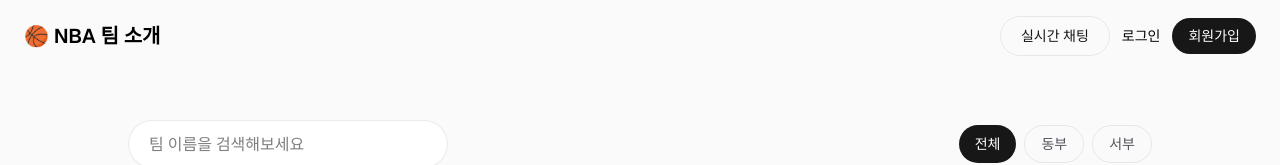
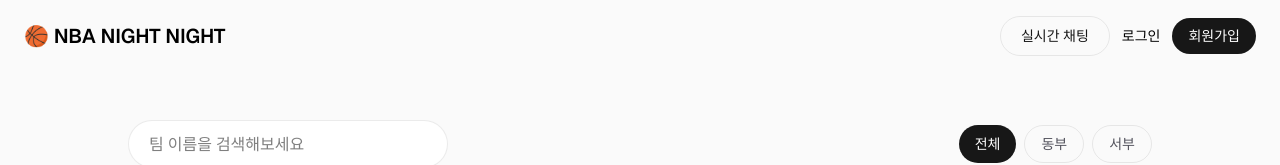
Before and after one commit to kgwabc/NBA, a Next.js app: page / in a window 1280 px wide. Shown: the top 165 px of the page. Built offline with nearby package versions, Linux system fonts and the light colour scheme; no server answers.

Commit message:
Rename site to NBA NIGHT NIGHT

```diff
--- a/app/layout.tsx
+++ b/app/layout.tsx
@@ -13,7 +13,7 @@ const geistMono = Geist_Mono({
 });
 
 export const metadata: Metadata = {
-  title: "NBA 팀 소개",
+  title: "NBA NIGHT NIGHT",
   description: "NBA 30개 팀을 소개하는 웹사이트",
 };
 
--- a/app/page.tsx
+++ b/app/page.tsx
@@ -17,7 +17,7 @@ export default async function Home() {
     <div className="flex min-h-screen flex-col bg-zinc-50 font-sans dark:bg-black">
       <header className="flex w-full flex-wrap items-center justify-between gap-y-2 px-4 py-3 sm:px-6 sm:py-4">
         <h1 className="text-lg font-semibold text-black dark:text-zinc-50 sm:text-xl">
-          🏀 NBA 팀 소개
+          🏀 NBA NIGHT NIGHT
         </h1>
 
         <div className="flex flex-wrap items-center gap-2 sm:gap-3">
```
